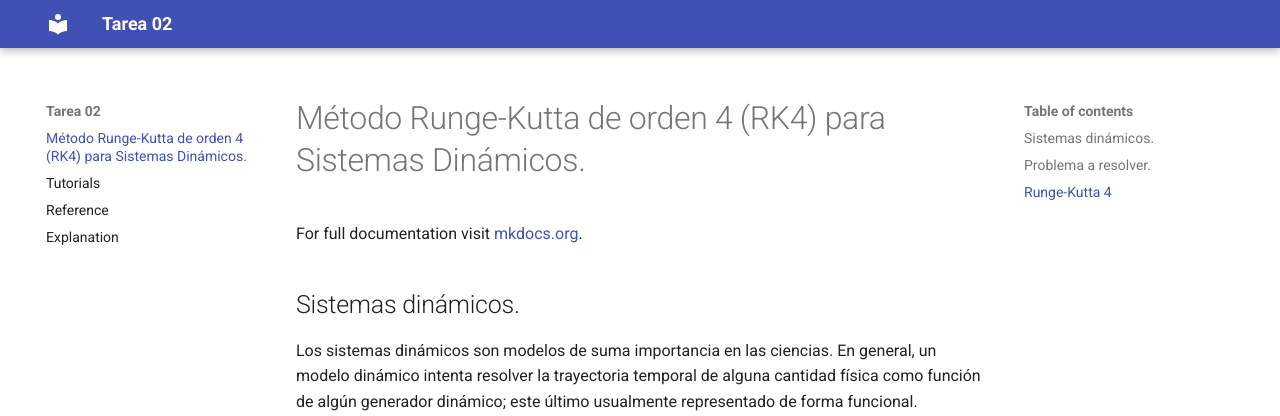
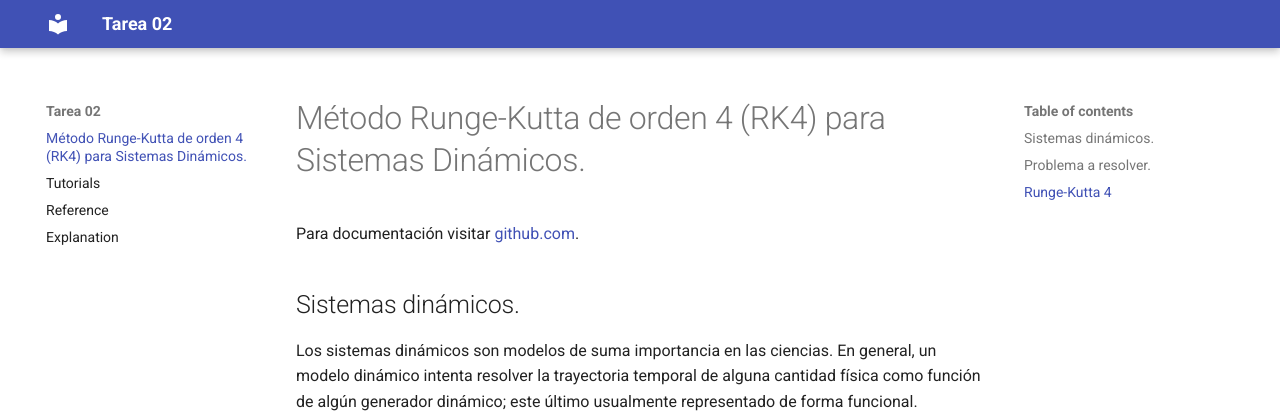
Before and after one commit to carlosgitucr/Tarea_02, an MkDocs documentation site: the page built from docs/index.md, in a window 1280 px wide and 1331 px high. Shown: the top 416 px of the window. Built offline with MkDocs 1.6.1 and Material for MkDocs 9.7.7, drawn with Linux system fonts in a browser that asks for light colours.

Commit message:
Se arregló el link al inicio

```diff
--- a/docs/index.md
+++ b/docs/index.md
@@ -1,6 +1,6 @@
 # Método Runge-Kutta de orden 4 (RK4) para Sistemas Dinámicos.
 
-For full documentation visit [mkdocs.org](https://www.mkdocs.org).
+Para documentación visitar [github.com](https://github.com/carlosgitucr/Tarea_02).
 
 ## Sistemas dinámicos.
 Los sistemas dinámicos son modelos de suma importancia en las ciencias. En general, un modelo dinámico intenta resolver la trayectoria temporal de alguna cantidad física como función de algún generador dinámico; este último usualmente representado de forma funcional.
```
Also changed, not shown: site/index.html.
